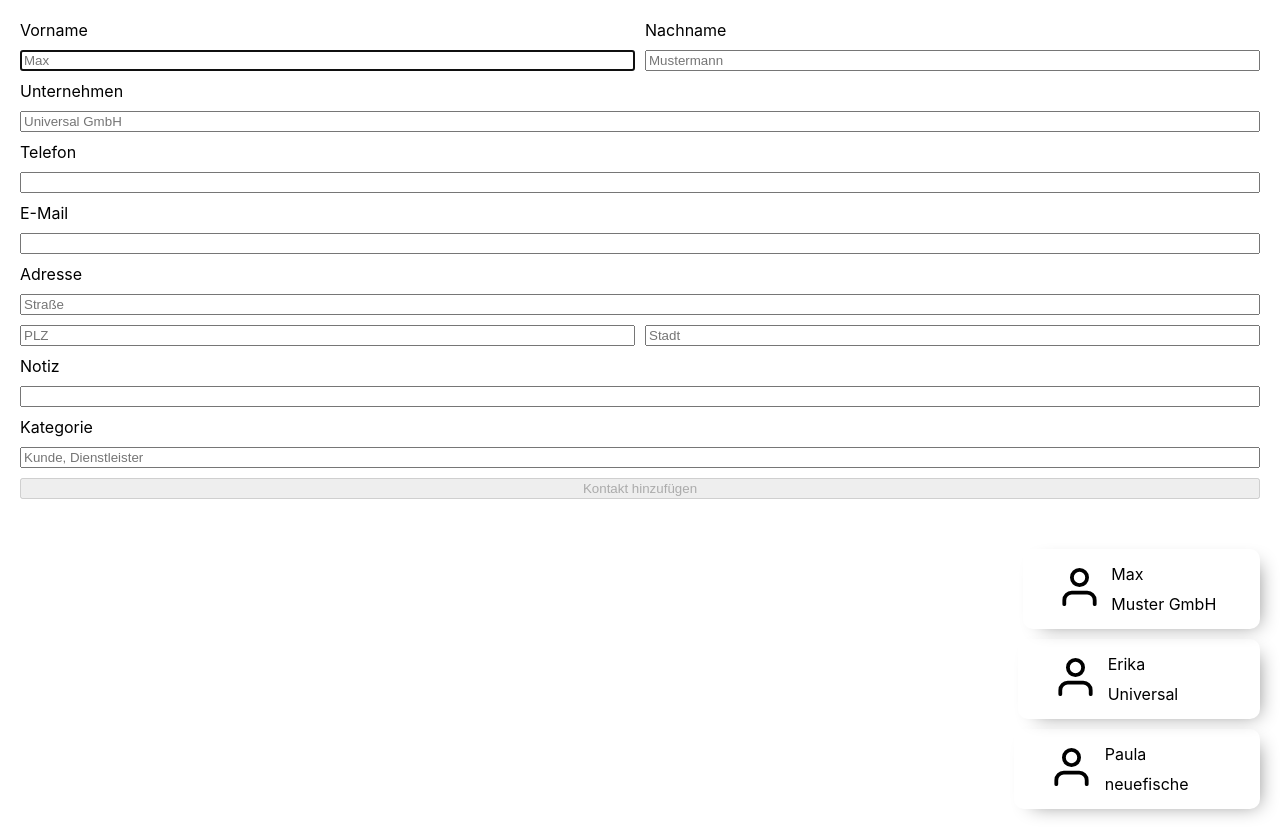
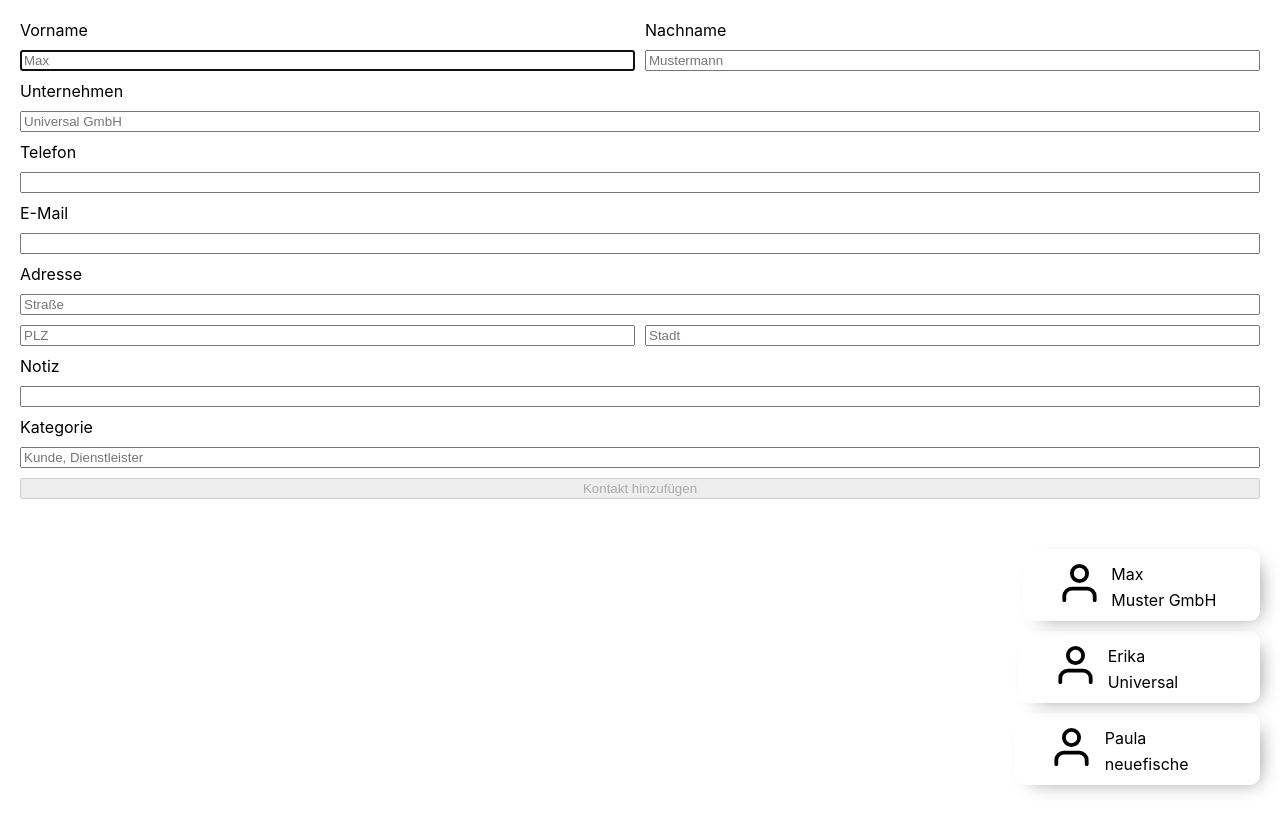
Before and after one commit to soerenstein/capstone-project, a React (Create React App) app: page /create in a window 1280 px wide. After the commit the page ends 805 px from the top, so only its background shows below. Built offline with nearby package versions, Linux system fonts and the light colour scheme.

Commit message:
Fixed height of ContactListItem

```diff
--- a/src/components/ContactListItem/ContactListItem.js
+++ b/src/components/ContactListItem/ContactListItem.js
@@ -34,7 +34,7 @@ export default function ContactListItem({
 
 const ContactContainer = styled.div`
   padding: 10px 30px;
-  height: 60px;
+  height: 100%;
   margin: 10px;
   display: grid;
   grid-template-columns: 30% auto;
```
Also changed, not shown: 1 other file (tests, documents, lock files or other folders).
